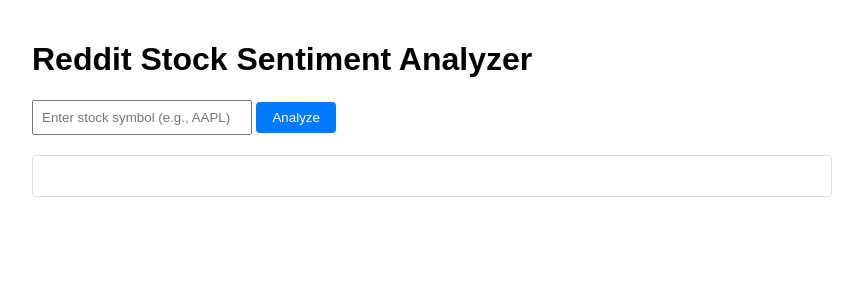
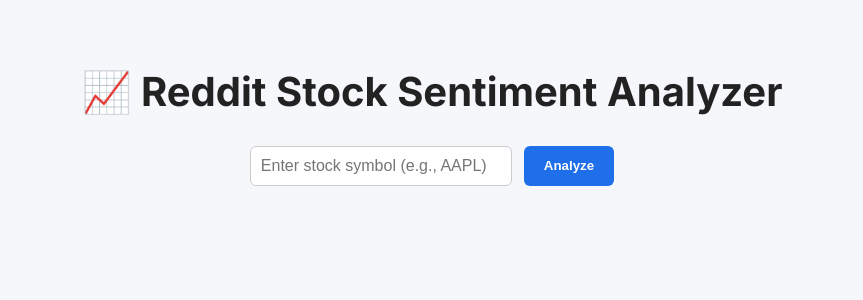
Before and after one commit to Aman12x/E2E_stock_analytics, a Flask app: page / in a window 1280 px wide. Shown: the top 300 px of the page, without its empty margins (208-1071 px from the left). Run offline with Flask 3, Linux system fonts and the light colour scheme.

Commit message:
Updated UI

```diff
--- a/templates/index.html
+++ b/templates/index.html
@@ -1,100 +1,135 @@
 <!DOCTYPE html>
-<html>
+<html lang="en">
 <head>
+  <meta charset="UTF-8">
   <title>Reddit Stock Sentiment Analyzer</title>
+  <meta name="viewport" content="width=device-width, initial-scale=1.0">
+  <link href="https://fonts.googleapis.com/css2?family=Inter:wght@400;600;700&display=swap" rel="stylesheet">
   <style>
     body {
-            font-family: Arial, sans-serif;
-            max-width: 800px;
+      font-family: 'Inter', sans-serif;
+      background-color: #f5f7fa;
+      color: #222;
+      margin: 0;
+      padding: 0;
+    }
+
+    .container {
+      max-width: 900px;
       margin: 0 auto;
+      padding: 40px 20px;
+    }
+
+    h1 {
+      font-size: 2.5rem;
+      text-align: center;
+      margin-bottom: 30px;
+    }
+
+    form {
+      display: flex;
+      justify-content: center;
+      gap: 12px;
+      flex-wrap: wrap;
+      margin-bottom: 30px;
+    }
+
+    input[type="text"] {
+      padding: 10px;
+      width: 240px;
+      font-size: 1rem;
+      border: 1px solid #ccc;
+      border-radius: 6px;
+    }
+
+    button {
+      padding: 10px 20px;
+      background-color: #1f6feb;
+      color: #fff;
+      border: none;
+      font-weight: 600;
+      border-radius: 6px;
+      cursor: pointer;
+      transition: background-color 0.2s ease;
+    }
+
+    button:hover {
+      background-color: #155acc;
+    }
+
+    #results {
+      margin-top: 20px;
+    }
+
+    .sentiment-summary, .post, .error, .success {
+      background-color: #fff;
+      border-radius: 8px;
+      box-shadow: 0 2px 8px rgba(0, 0, 0, 0.06);
       padding: 20px;
-        }
-        .form-group {
       margin-bottom: 20px;
     }
-        input[type="text"] {
-            padding: 8px;
-            width: 200px;
+
+    .error {
+      border-left: 5px solid #dc3545;
+      color: #721c24;
+      background-color: #f8d7da;
     }
-        button {
-            padding: 8px 16px;
-            background-color: #007bff;
-            color: white;
-            border: none;
-            border-radius: 4px;
-            cursor: pointer;
+
+    .success {
+      border-left: 5px solid #28a745;
     }
-        button:hover {
-            background-color: #0056b3;
+
+    .loading {
+      font-style: italic;
+      color: #666;
     }
-        #results {
-            margin-top: 20px;
-            padding: 20px;
-            border: 1px solid #ddd;
-            border-radius: 4px;
+
+    .post-title {
+      font-size: 1.1rem;
+      font-weight: 600;
+      margin-bottom: 5px;
     }
-        .error {
-            color: red;
-        }
-        .success {
-            color: green;
-        }
-        .loading {
-            color: #666;
-            font-style: italic;
-        }
-        .post {
-            margin: 15px 0;
-            padding: 15px;
-            border: 1px solid #eee;
-            border-radius: 4px;
-        }
-        .post-title {
-            font-weight: bold;
+
+    .post-meta {
+      font-size: 0.9rem;
+      color: #555;
       margin-bottom: 10px;
     }
-        .post-meta {
-            font-size: 0.8em;
-            color: #666;
-            margin-bottom: 10px;
+
+    .post-text {
+      white-space: pre-wrap;
+      color: #333;
     }
-        .post-text {
-            margin-top: 10px;
-            white-space: pre-wrap;
+
+    .post.positive {
+      border-left: 5px solid #28a745;
     }
-        .sentiment-summary {
-            margin: 20px 0;
-            padding: 15px;
-            background-color: #f8f9fa;
-            border-radius: 4px;
+
+    .post.negative {
+      border-left: 5px solid #dc3545;
     }
-        .post.positive {
-            border-left: 4px solid #28a745;
-        }
-        .post.negative {
-            border-left: 4px solid #dc3545;
-        }
+
     .post.neutral {
-            border-left: 4px solid #ffc107;
+      border-left: 5px solid #ffc107;
     }
   </style>
 </head>
 <body>
-    <h1>Reddit Stock Sentiment Analyzer</h1>
+  <div class="container">
+    <h1>📈 Reddit Stock Sentiment Analyzer</h1>
 
-    <div class="form-group">
     <form id="stockForm">
       <input type="text" id="stockSymbol" placeholder="Enter stock symbol (e.g., AAPL)" required>
       <button type="submit">Analyze</button>
     </form>
-    </div>
 
     <div id="results"></div>
+  </div>
 
   <script>
     document.getElementById('stockForm').addEventListener('submit', async (e) => {
       e.preventDefault();
-            const stockSymbol = document.getElementById('stockSymbol').value;
+      const stockSymbol = document.getElementById('stockSymbol').value.trim();
       const resultsDiv = document.getElementById('results');
       resultsDiv.innerHTML = '<div class="loading">Analyzing... Please wait.</div>';
 
@@ -115,44 +150,35 @@
         }
 
         let html = '<div class="success">';
-                html += `<h2>Analysis Results for ${data.stock_symbol}</h2>`;
+        html += `<h2>Results for ${data.stock_symbol}</h2>`;
 
         if (data.sentiment.success) {
-                    // Sentiment Summary
           html += '<div class="sentiment-summary">';
-                    html += '<h3>Sentiment Analysis</h3>';
+          html += `<h3>Sentiment Summary</h3>`;
           html += `<p>Average Sentiment: ${(data.sentiment.average_sentiment * 100).toFixed(1)}%</p>`;
-                    html += `<p>Total Posts Analyzed: ${data.sentiment.post_count}</p>`;
-                    html += '<p>Sentiment Distribution:</p>';
-                    html += '<ul>';
-                    const distribution = data.sentiment.sentiment_distribution;
-                    html += `<li>Positive: ${distribution.positive || 0}</li>`;
-                    html += `<li>Neutral: ${distribution.neutral || 0}</li>`;
-                    html += `<li>Negative: ${distribution.negative || 0}</li>`;
-                    html += '</ul>';
-                    html += '</div>';
+          html += `<p>Total Posts: ${data.sentiment.post_count}</p>`;
+          html += `<ul>`;
+          html += `<li>Positive: ${data.sentiment.sentiment_distribution.positive || 0}</li>`;
+          html += `<li>Neutral: ${data.sentiment.sentiment_distribution.neutral || 0}</li>`;
+          html += `<li>Negative: ${data.sentiment.sentiment_distribution.negative || 0}</li>`;
+          html += `</ul>`;
+          html += `</div>`;
 
-                    // Top Posts
           html += '<h3>Top Reddit Posts</h3>';
           data.sentiment.top_posts.forEach(post => {
             const sentimentClass = post.sentiment > 0 ? 'positive' : (post.sentiment < 0 ? 'negative' : 'neutral');
             html += `<div class="post ${sentimentClass}">`;
             html += `<div class="post-title"><a href="${post.url}" target="_blank">${post.title}</a></div>`;
-                        html += `<div class="post-meta">`;
-                        html += `Posted in r/${post.subreddit} on ${post.created_utc}`;
-                        html += `<br>Score: ${post.score} | Sentiment: ${(post.sentiment * 100).toFixed(1)}%`;
+            html += `<div class="post-meta">Posted in r/${post.subreddit} on ${post.created_utc} | Score: ${post.score} | Sentiment: ${(post.sentiment * 100).toFixed(1)}%</div>`;
+            if (post.text) html += `<div class="post-text">${post.text}</div>`;
             html += `</div>`;
-                        if (post.text) {
-                            html += `<div class="post-text">${post.text}</div>`;
-                        }
-                        html += '</div>';
           });
         } else {
           html += `<p class="error">${data.sentiment.error}</p>`;
         }
 
         if (data.stock_data.success) {
-                    html += '<h3>Stock Data</h3>';
+          html += `<h3>Stock Data</h3>`;
           html += `<p>Current Price: ${data.stock_data.data.currency}${data.stock_data.data.current_price.toFixed(2)}</p>`;
         } else {
           html += `<p class="error">${data.stock_data.error}</p>`;
```
Lines whose indentation alone changed are shown as unchanged.
